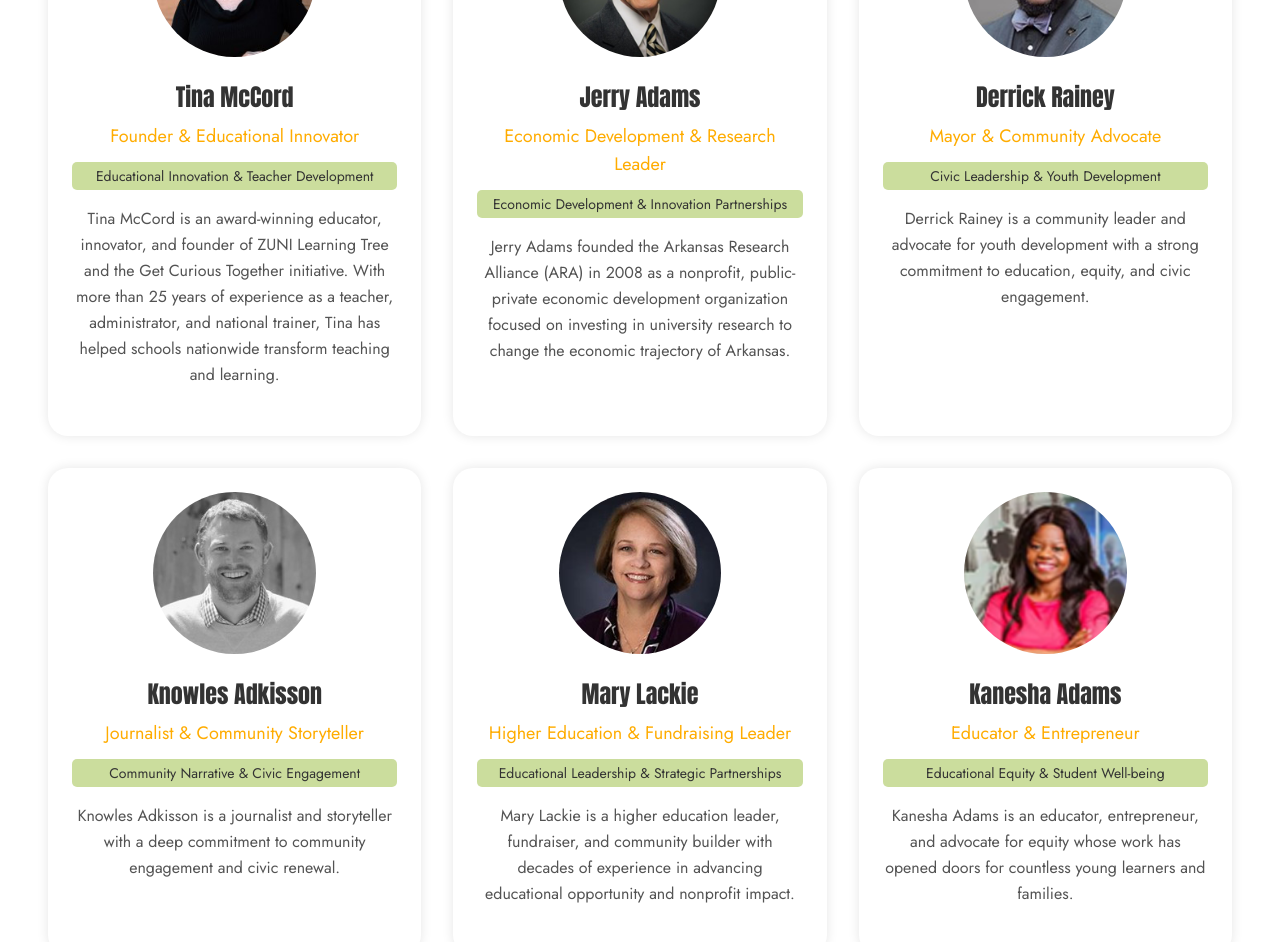
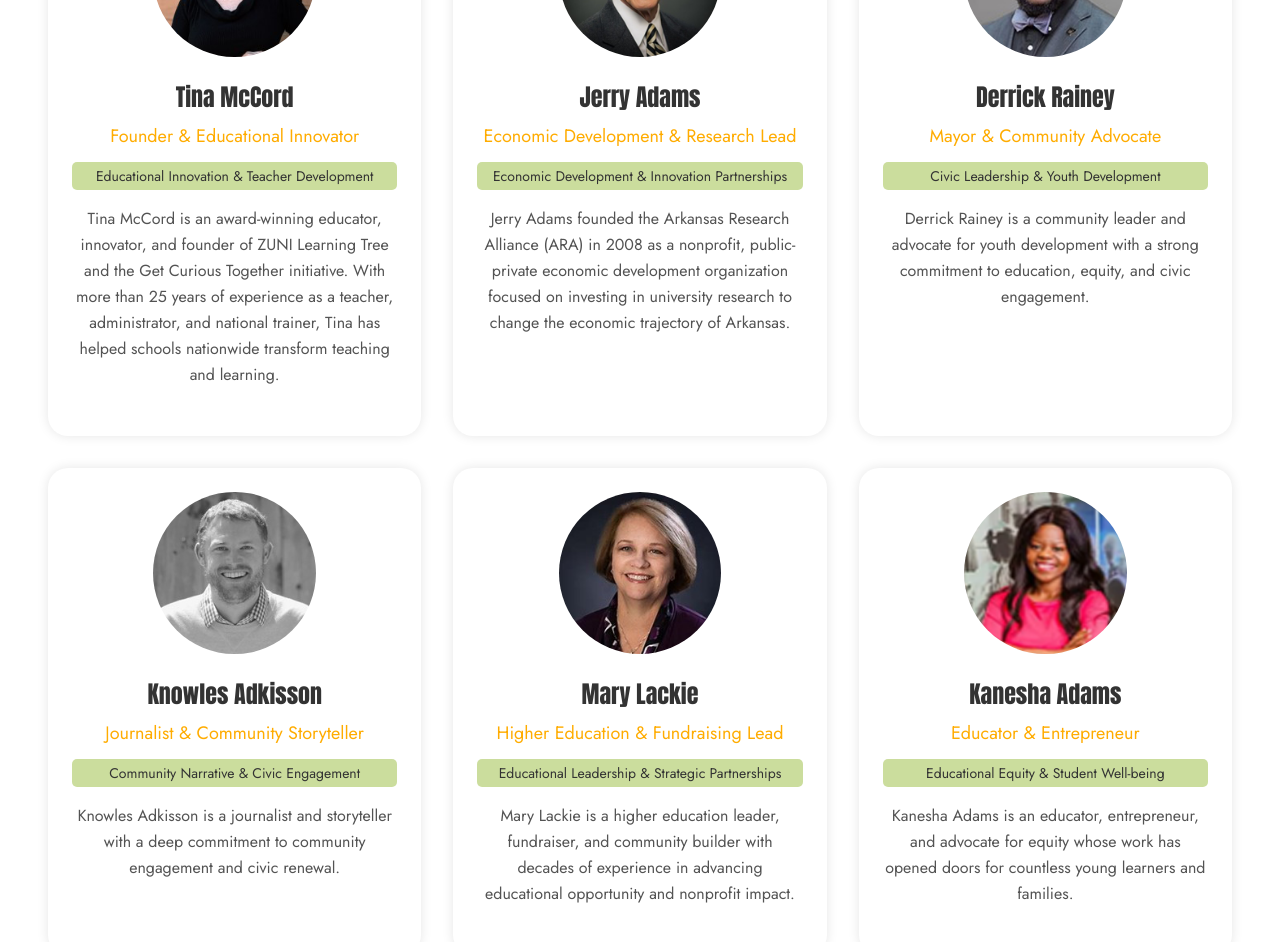
Before and after one commit to arun0580/getcurious, a React (Vite) app: page /about in a window 1280 px wide. Shown: the part 1160-2102 px from the top of the page. Built offline with nearby package versions, Linux system fonts and the light colour scheme; grey boxes are pictures that could not be loaded.

Commit message:
text change

```diff
--- a/src/screens/About/sections/AdvisoryBoard/AdvisoryBoard.jsx
+++ b/src/screens/About/sections/AdvisoryBoard/AdvisoryBoard.jsx
@@ -44,7 +44,7 @@ const AdvisoryBoard = () => {
     {
       img: "/assets/images/jerry.png",
       name: "Jerry Adams",
-      title: "Economic Development & Research Leader",
+      title: "Economic Development & Research Lead",
       specialization: "Economic Development & Innovation Partnerships",
       bio: "Jerry Adams founded the Arkansas Research Alliance (ARA) in 2008 as a nonprofit, public-private economic development organization focused on investing in university research to change the economic trajectory of Arkansas.",
     },
@@ -65,7 +65,7 @@ const AdvisoryBoard = () => {
     {
       img: "/assets/images/mary.png",
       name: "Mary Lackie",
-      title: "Higher Education & Fundraising Leader",
+      title: "Higher Education & Fundraising Lead",
       specialization: "Educational Leadership & Strategic Partnerships",
       bio: "Mary Lackie is a higher education leader, fundraiser, and community builder with decades of experience in advancing educational opportunity and nonprofit impact.",
     },
```
